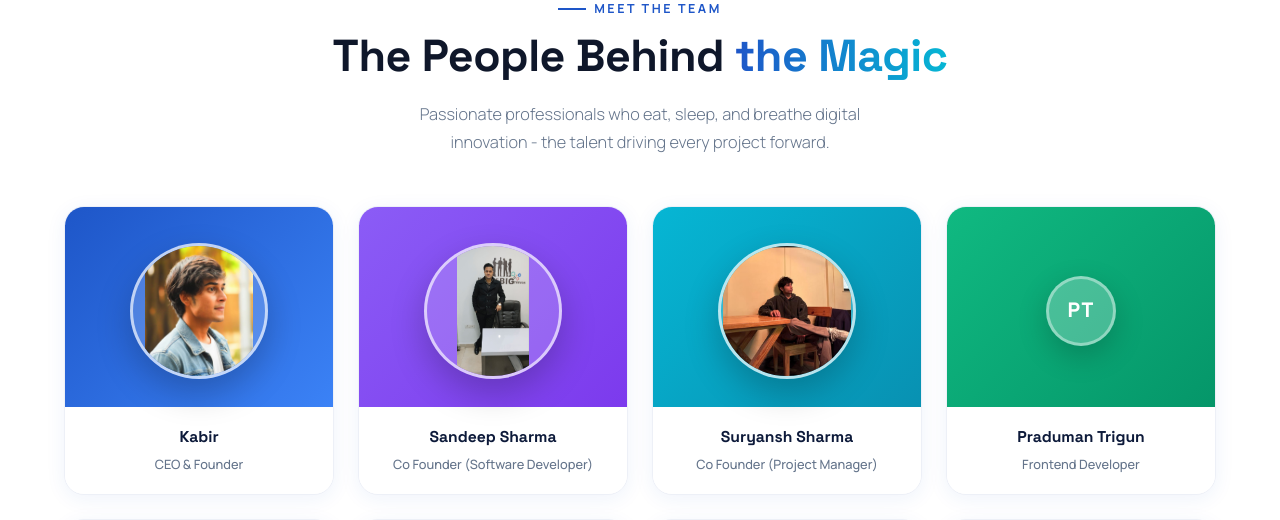
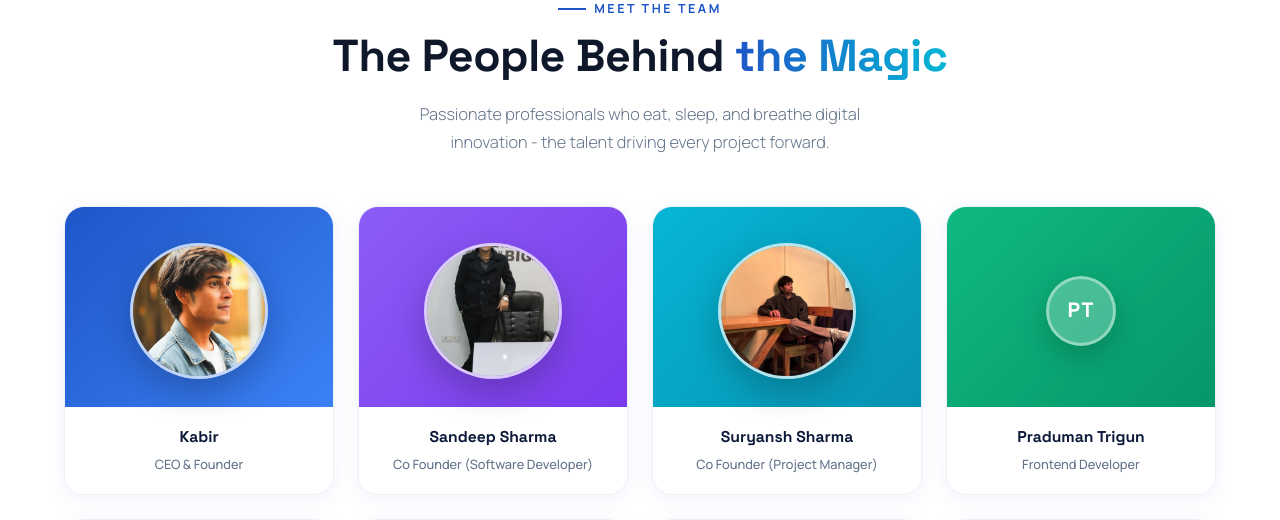
Before and after one commit to sandeepsharma-z/hmcx, a PHP site: page /about.html in a window 1280 px wide. Shown: the part 3078-3598 px from the top of the page. Run offline with PHP 8.4, Linux system fonts and the light colour scheme.

Commit message:
Use cover fit for team circle photos

```diff
--- a/about.html
+++ b/about.html
@@ -401,7 +401,7 @@
   background: rgba(255,255,255,.18);
 }
 .tc-avatar.tc-photo img {
-  object-fit: contain;
+  object-fit: cover;
   object-position: center;
 }
 .tc-social {
--- a/assets/css/style.css
+++ b/assets/css/style.css
@@ -984,7 +984,7 @@ button { cursor: pointer; font-family: inherit; }
 .tc-avatar { width: 86px; height: 86px; border-radius: 50%; background: rgba(255,255,255,.22); display: flex; align-items: center; justify-content: center; font-family: 'Space Grotesk', sans-serif; font-size: 1.8rem; font-weight: 800; color: white; border: 2px solid rgba(255,255,255,.5); box-shadow: 0 10px 30px rgba(0,0,0,.2); overflow: hidden; }
 .tc-avatar img { width: 100%; height: 100%; object-fit: cover; display: block; }
 .tc-avatar.tc-photo { width: 148px; height: 148px; border-radius: 50%; border: 3px solid rgba(255,255,255,.65); box-shadow: 0 14px 34px rgba(0,0,0,.22); background: rgba(255,255,255,.18); }
-.tc-avatar.tc-photo img { object-fit: contain; object-position: center; }
+.tc-avatar.tc-photo img { object-fit: cover; object-position: center; }
 .tc-social { display: none; position: absolute; bottom: 12px; left: 50%; justify-content: center; gap: 8px; padding: 8px 10px; border-radius: 999px; transform: translate(-50%, 10px); opacity: 0; transition: var(--transition); background: rgba(255,255,255,.18); border: 1px solid rgba(255,255,255,.35); backdrop-filter: blur(8px); pointer-events: none; }
 .team-card:hover .tc-social { transform: translate(-50%, 0); opacity: 0; pointer-events: none; }
 .tc-social a { width: 30px; height: 30px; border-radius: 50%; background: rgba(255,255,255,.25); color: white; display: flex; align-items: center; justify-content: center; font-size: .75rem; transition: var(--transition); text-decoration: none; }
```
